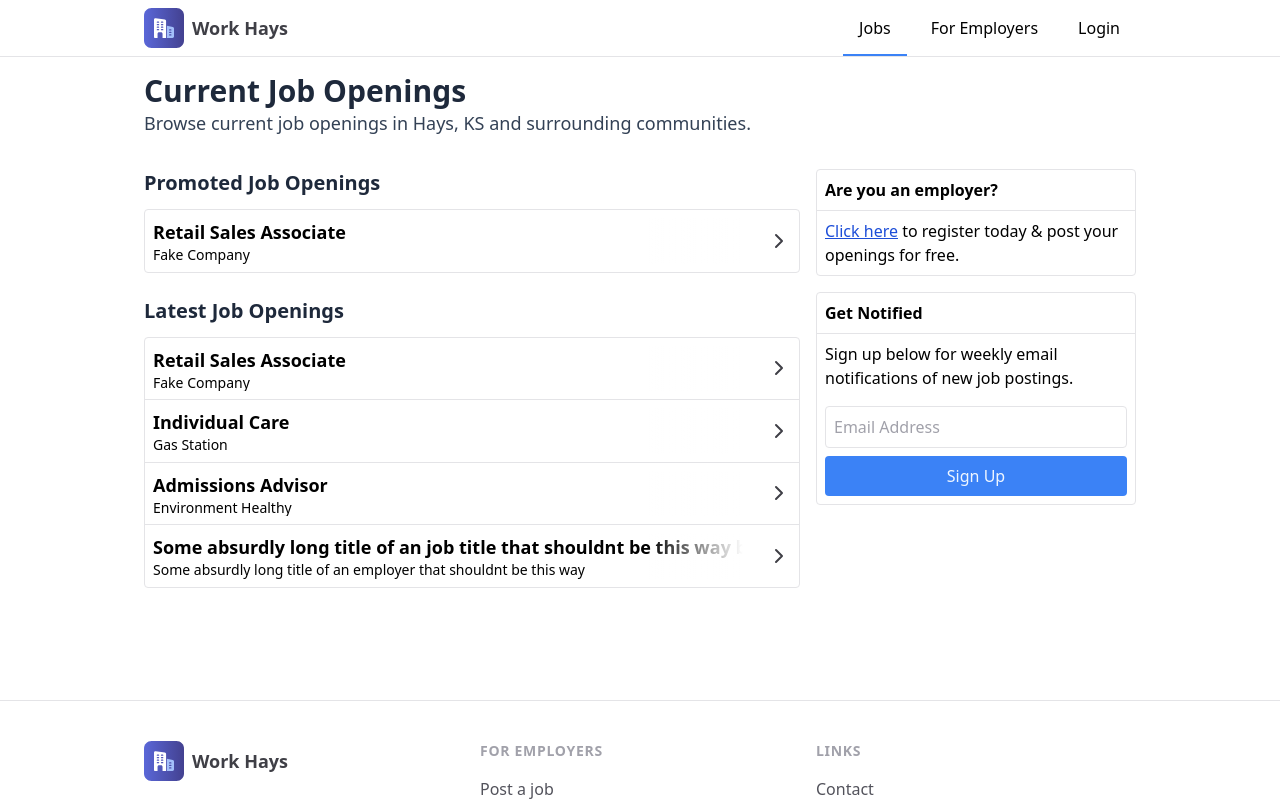
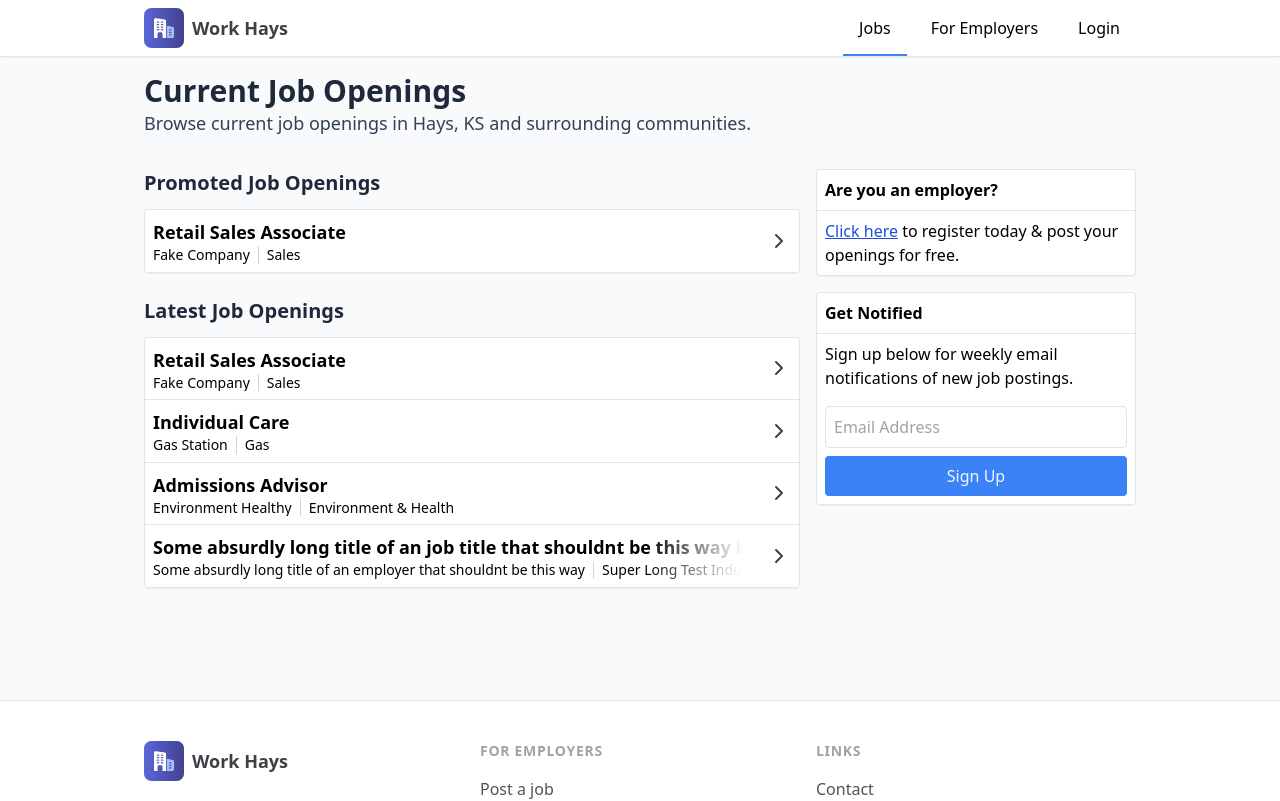
Before and after one commit to garrettbland/workhays-next, a Next.js app: page / in a window 1280 px wide. Shown: the top 801 px of the page. Built offline with nearby package versions, Linux system fonts and the light colour scheme.

Commit message:
working on styling

```diff
--- a/components/JobItem.tsx
+++ b/components/JobItem.tsx
@@ -6,11 +6,14 @@ type Props = {
 }
 
 const JobItem = ({ job }: Props) => (
-    <div className="p-2 flex justiy-between items-center group hover:cursor-pointer">
+    <div className="p-2 flex justiy-between items-center group hover:cursor-pointer bg-white">
         <div className="flex flex-1 flex-col relative whitespace-nowrap overflow-x-hidden">
             <div className="text-lg font-semibold group-hover:text-blue-600 z-10">{job.title}</div>
-            <div className="text-sm leading-tight z-10 ">{job.employer_title}</div>
-            <div className="absolute z-20 top-0 right-0 bg-gradient-to-l from-white  w-24 h-full"></div>
+            <div className="flex items-center divide-x divide-gray-300">
+                <div className="text-sm leading-tight z-10 pr-2">{job.employer_title}</div>
+                <div className="text-sm leading-tight z-10 pl-2">{job.industry}</div>
+            </div>
+            <div className="absolute z-20 top-0 right-0 bg-gradient-to-l from-white w-24 h-full"></div>
         </div>
         <div className="w-12 flex justify-end">
             <ChevronRight className="text-gray-700 group-hover:text-blue-500" />
--- a/components/layout.tsx
+++ b/components/layout.tsx
@@ -2,7 +2,7 @@ import { ReactNode } from 'react'
 import Navbar from './navbar'
 import Footer from './footer'
 
-type LayoutProps = {
+interface LayoutProps {
     children?: ReactNode
 }
 
@@ -10,7 +10,7 @@ const Layout = ({ children }: LayoutProps) => {
     return (
         <div className="relative">
             <Navbar />
-            <div className="pb-24">{children}</div>
+            <div className="relative pb-24 bg-blueGray-50">{children}</div>
             <Footer />
         </div>
     )
--- a/components/navbar.tsx
+++ b/components/navbar.tsx
@@ -4,7 +4,7 @@ import Link from 'next/link'
 
 const Navbar = () => {
     return (
-        <div className="border-b border-gray-200 overflow-hidden sticky top-0 bg-white z-20">
+        <div className="border-b border-gray-200 overflow-hidden sticky top-0 bg-white z-40 shadow-sm">
             <div className="max-w-5xl mx-auto px-4">
                 <div className="flex flex-row items-center justify-between">
                     <Link href="/">
--- a/pages/index.tsx
+++ b/pages/index.tsx
@@ -21,7 +21,7 @@ const Home = () => {
                             <h2 className="text-xl font-semibold mb-3 text-blueGray-800">
                                 Promoted Job Openings
                             </h2>
-                            <div className="border border-gray-200 rounded divide-y divide-gray-200">
+                            <div className="border border-gray-200 rounded divide-y divide-gray-200 overflow-hidden shadow-sm">
                                 {testJobs.map((job, index) => {
                                     if (job.promoted) {
                                         return <JobItem key={index} job={job} />
@@ -33,7 +33,7 @@ const Home = () => {
                             <h2 className="text-xl font-semibold mb-3 text-blueGray-800">
                                 Latest Job Openings
                             </h2>
-                            <div className="border border-gray-200 rounded divide-y divide-gray-200">
+                            <div className="border border-gray-200 rounded divide-y divide-gray-200 overflow-hidden shadow-sm">
                                 {testJobs.map((job, index) => (
                                     <JobItem key={index} job={job} />
                                 ))}
@@ -42,7 +42,7 @@ const Home = () => {
                     </div>
                     <div className="col-span-2 md:col-span-1 pt-8 md:pt-0">
                         <div className="grid grid-flow-row gap-4">
-                            <div className="border border-gray-200 rounded">
+                            <div className="border border-gray-200 rounded bg-white shadow-sm">
                                 <h3 className="text-base font-semibold border-b p-2">
                                     Are you an employer?
                                 </h3>
@@ -51,7 +51,7 @@ const Home = () => {
                                     post your openings for free.
                                 </p>
                             </div>
-                            <div className="border border-gray-200 rounded">
+                            <div className="border border-gray-200 rounded bg-white shadow-sm">
                                 <h3 className="text-base font-semibold border-b p-2">
                                     Get Notified
                                 </h3>
--- a/utils/test.data.ts
+++ b/utils/test.data.ts
@@ -8,7 +8,7 @@ export const testJobs: Job[] = [
         title: 'Retail Sales Associate',
         type: 'full_time',
         description: '',
-        industry: '',
+        industry: 'Sales',
         status: 'active',
         promoted: true,
     },
@@ -19,7 +19,7 @@ export const testJobs: Job[] = [
         title: 'Individual Care',
         type: 'part_time',
         description: '',
-        industry: '',
+        industry: 'Gas',
         status: 'active',
         promoted: false,
     },
@@ -30,7 +30,7 @@ export const testJobs: Job[] = [
         title: 'Admissions Advisor',
         type: 'full_time',
         description: '',
-        industry: '',
+        industry: 'Environment & Health',
         status: 'active',
         promoted: false,
     },
@@ -42,7 +42,7 @@ export const testJobs: Job[] = [
             'Some absurdly long title of an job title that shouldnt be this way but it totally is',
         type: 'full_time',
         description: '',
-        industry: '',
+        industry: 'Super Long Test Industry',
         status: 'active',
         promoted: false,
     },
```
